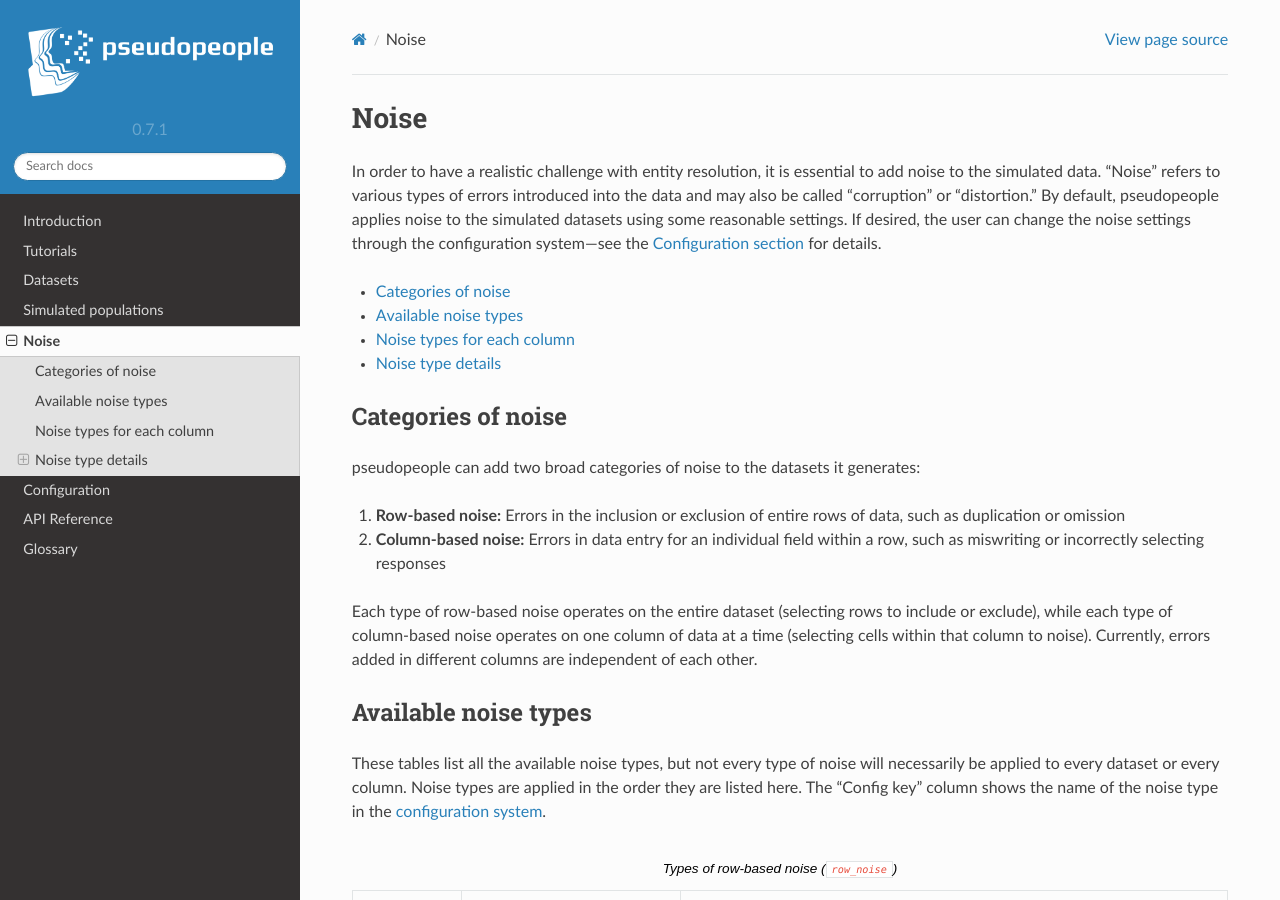
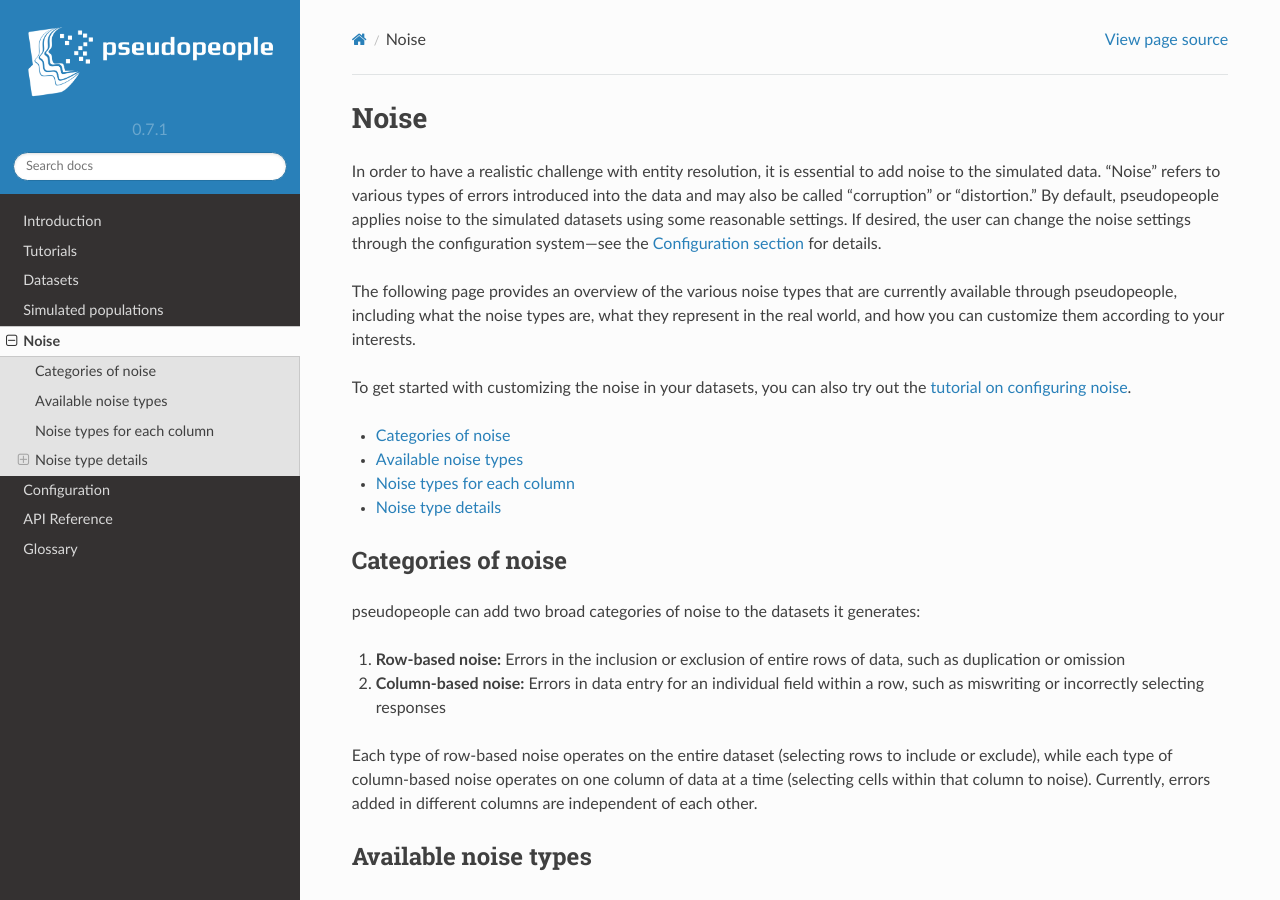
Before and after one commit to ihmeuw/pseudopeople, a Sphinx documentation site: the page built from docs/source/noise/index.rst, in a window 1280 px wide and 900 px high. Built offline with Sphinx 7.4.7 and the Read the Docs theme 2.0.0, drawn with Linux system fonts in a browser that asks for light colours.

Commit message:
Add intro sentence on Noise page

```diff
--- a/docs/source/noise/index.rst
+++ b/docs/source/noise/index.rst
@@ -11,6 +11,13 @@ default, pseudopeople applies noise to the simulated datasets using some
 reasonable settings. If desired, the user can change the noise settings through
 the configuration system---see the :ref:`Configuration section <configuration_main>`
 for details.
+
+The following page provides an overview of the various noise types that are currently
+available through pseudopeople, including what the noise types are, what they represent
+in the real world, and how you can customize them according to your interests.
+
+To get started with customizing the noise in your datasets, you can also try out the
+:ref:`tutorial on configuring noise <tutorial_configuring_noise>`.
 
 .. contents::
    :depth: 2
```
